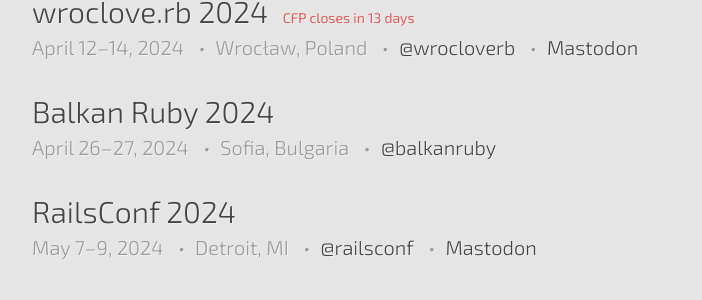
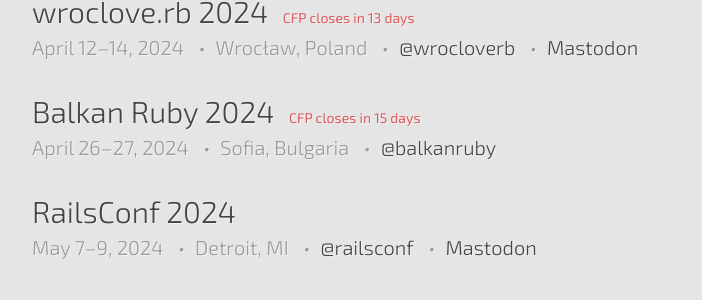
Before and after one commit to ruby-conferences/ruby-conferences.github.io, a Jekyll site: the page built from index.html, in a window 1280 px wide and 900 px high, scrolled down 918 px. Shown: the part 151-451 px from the top of the window, without its empty margins (208-910 px from the left). Built offline with Jekyll 4.4.1, drawn with Linux system fonts in a browser that asks for light colours.

Commit message:
Add BalkanRuby 2024 CFP

```diff
--- a/_data/conferences.yml
+++ b/_data/conferences.yml
@@ -2472,6 +2472,8 @@
   end_date: 2024-04-27
   url: https://balkanruby.com
   twitter: balkanruby
+  cfp_phrase: CFP closes
+  cfp_date: 2024-02-02
 
 - name: RailsConf 2024
   location: Detroit, MI
```
